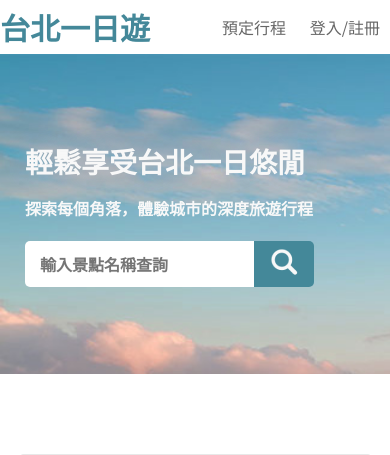
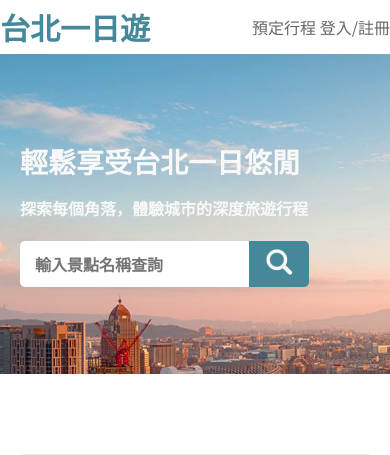
Before and after one commit to stephypocky/Taipei-Day-Trip, a Flask app: page / in a window 390 px wide; the page is wider, and only the part inside the window is pictured. Shown: the top 455 px of that part. Run offline with Flask 2, Linux system fonts and the light colour scheme; data comes from the database, SQL or seed files in the repository.

Commit message:
modified RWD layout

```diff
--- a/static/index.css
+++ b/static/index.css
@@ -7,6 +7,7 @@
     font-family: 'Noto Sans TC';
 }
 
+/* nav */
 .navbar {
     width: 100%;
     position: fixed;
@@ -25,7 +26,6 @@
     display: flex;
     justify-content: space-between;
     align-items: center;
-
 }
 
 .nav-title {
@@ -62,13 +62,19 @@
     height: 54px;
 }
 
+/* slogan */
 .slogan-outter{
     position: absolute;
+    /* margin-top:100px; */
+    /* margin-left:100px; */
+    /* left:50%; */
     width: 100%;
+    /* width:1200px; */
     display: grid;
     justify-content: center;
     align-items: center;
     height: 320px;
+    /* height:100vh; */
 }
 
 .slogan {
@@ -124,10 +130,12 @@
 
 }
 
+.welcome-box-outter{
+    width: 100%;
+}
 
 .welcome-box {
     height: 320px;
-    width: 1920px;
     background: url("../static/images/welcome.png");
     background-repeat: no-repeat;
     background-size: cover;
@@ -136,7 +144,7 @@
     background-position: center 0px;
 }
 
-
+/* category */
 .category-box {
     display: grid;
     grid-template-rows: 1fr 1fr 1fr;
@@ -167,6 +175,7 @@
 
 }
 
+/* content */
 #content {
     margin: 80px 0;
     justify-content: center;
@@ -258,11 +267,13 @@
         width: 100vw;
     }
     .slogan-outter{
+        justify-content: start;
         padding-left: 50px;
     }
     .slogan{
-        width: 100vw;
+        width: 500px;
     }
+
     .content-box{
         display: grid !important;
         justify-content: center !important;
@@ -280,13 +291,30 @@
 }
 
 @media (max-width: 600px) {
+    /* .wrapper{
+        overflow: hidden;
+    } */
+    .navbar{
+        width: 100vw;
+    }
+    .slogan-outter {
+        padding-left: 20px;
+    }
+    .nav-items-1 {
+        margin: 0;
+    }
+
+    .nav-items-2 {
+        margin: 0;
+    }
+
     #content {
         grid-template-columns: 1fr;
-
+    }
+    .slogan {
+        width: 310px;
     }
     .search-input {
         width: 230px;
-
     }
-
 }
--- a/static/index.js
+++ b/static/index.js
@@ -22,6 +22,9 @@ function callback(entry) {
         }
     }
 }
+
+allAttra(keyword);
+searchCategory();
 
 let keyword_btn = document.querySelector(".search-btn")
 keyword_btn.addEventListener("click" ,() =>{
@@ -50,9 +53,7 @@ searchInput.addEventListener("click", function(){
                 showCategory.value= event.target.textContent
             }
         };
-
     });
-
 });
 
 function searchCategory(){
@@ -60,7 +61,6 @@ function searchCategory(){
     .then((response) => response.json())
     .then((data) => {
         data = data["data"]
-        // console.log(data[0])
         for(let i=0; i<(data.length); i++){
             let categoryBox=document.querySelector(".category-box");
             let categoryDiv = document.createElement("DIV");
@@ -79,7 +79,6 @@ function searchCategory(){
 function allAttra(keyword) {
     if(keyword){
         url=`/api/attractions?page=${page}&keyword=${keyword_value}` //抓 keyword 景點資料
-        // console.log(url)
     }else{
         url=`/api/attractions?page=${page}` //抓全部景點資料
     }
@@ -96,9 +95,10 @@ function allAttra(keyword) {
 
             let noData=document.createTextNode("無景點資料");
             nodataDiv.appendChild(noData);
+            return
         }
         if(data.nextPage == null){
-            // console.log("last")
+
             for(let i=0; i<(data["data"].length); i++){
 
                 let content = document.querySelector("#content");
@@ -142,7 +142,6 @@ function allAttra(keyword) {
                 let category=document.createTextNode((new String(data["data"][i]["category"])));
                 categoryBox.appendChild(category);
             };
-
             observer.unobserve(target);
             return //強制離開此 function allAttra()，不然就會繼續跑下個 if
         }
@@ -188,15 +187,9 @@ function allAttra(keyword) {
 
                 let category=document.createTextNode((new String(data["data"][i]["category"])));
                 categoryBox.appendChild(category);
-
             };
             page = data["nextPage"];
             observer.observe(target);//再把observe打開，不然load不到有keyword的下一頁
-
         }
     });
-
 };
-
-allAttra(keyword);
-searchCategory();
--- a/templates/index.html
+++ b/templates/index.html
@@ -43,42 +43,9 @@
                 </div>
             </div>
         </div>
-
-        <div class="welcome-box"></div>
-
-            <!-- <div class="homebox">
-                <div>
-                    <div class="home-line-1">輕鬆享受台北一日悠閒</div>
-                    <div class="home-line-2">探索每個角落，體驗城市的深度旅遊行程</div>
-                    <form>
-                        <div>
-                            <input type="text" class="search-input" placeholder="輸入景點名稱查詢" />
-                            <div id="search-result"></div>
-                            <button type="button" class="search-btn"><img src="../static/images/icon_search.png" /></button>
-                        </div>
-                        <div class="category-box">
-                            <div class="category-div">養生溫泉
-                            </div>
-                            <div class="category-div">藍色公路
-                            </div>
-                            <div class="category-div">歷史建築
-                            </div>
-                            <div class="category-div">藝文館所
-                            </div>
-                            <div class="category-div">單車遊蹤
-                            </div>
-                            <div class="category-div">戶外踏青
-                            </div>
-                            <div class="category-div">宗教信仰
-                            </div>
-                            <div class="category-div">其　 他
-                            </div>
-                            <div class="category-div">親子共遊
-                            </div>
-                        </div>
-                    </form>
-                </div>
-            </div> -->
+        <div class="welcome-box-outter">
+            <div class="welcome-box"></div>
+        </div>
         <div class="content-box">
             <div id="content">
                 <!-- <div class="attra-all">
```
Lines whose indentation alone changed are shown as unchanged.
